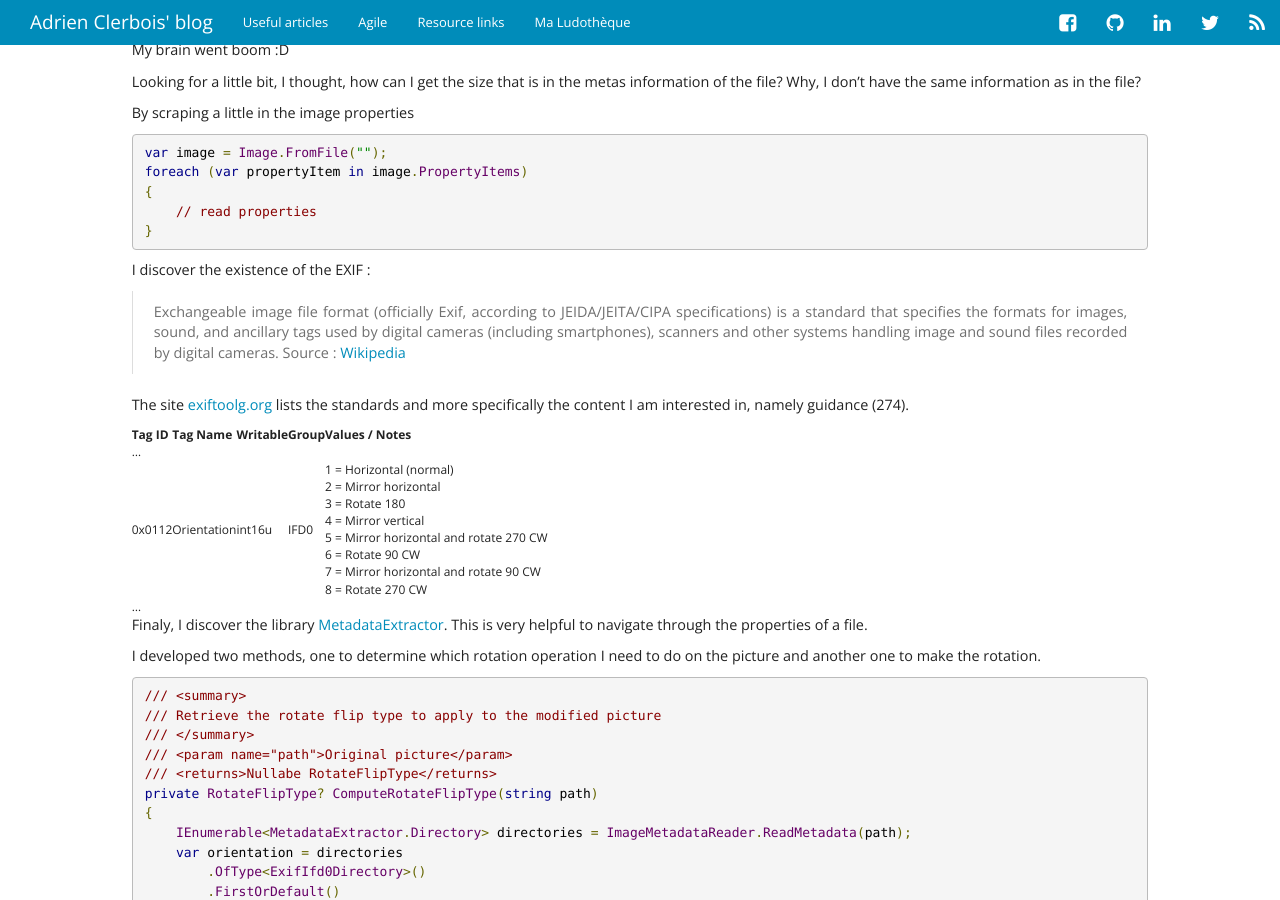
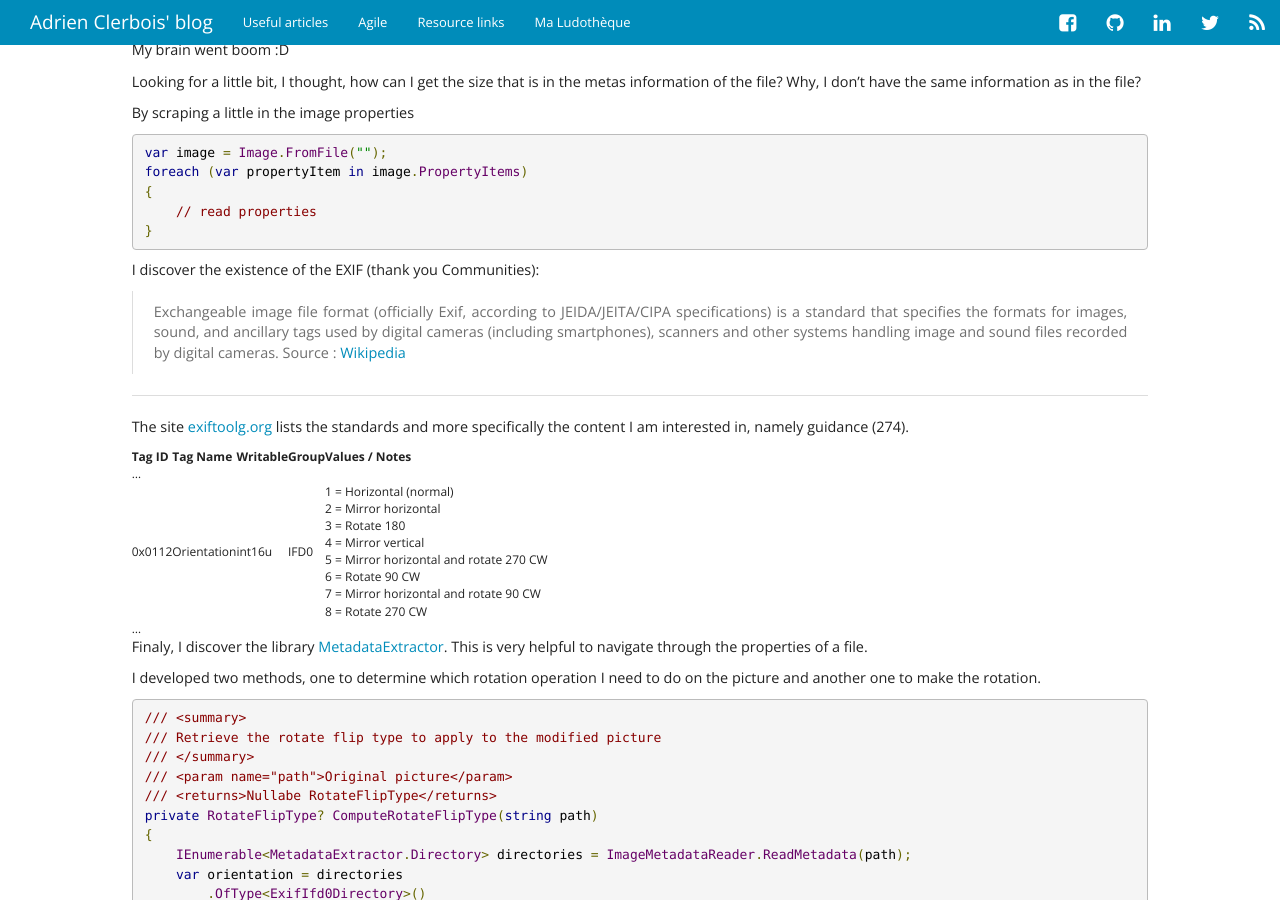
Before and after one commit to AClerbois/aclerbois.github.io, a Jekyll site: the page built from _posts/2020-10-06-Photo rotation.md, in a window 1280 px wide and 900 px high, scrolled down 886 px. Built offline with Jekyll 4.4.1, drawn with Linux system fonts in a browser that asks for light colours; nearby versions of some CDN libraries; comment, search, counter and statistics services are not loaded.

Commit message:
Update blogpost

````diff
--- a/_posts/2020-10-06-Photo rotation.md
+++ b/_posts/2020-10-06-Photo rotation.md
@@ -58,10 +58,12 @@ foreach (var propertyItem in image.PropertyItems)
 }
 ```
 
-I discover the existence of the EXIF :
+I discover the existence of the EXIF (thank you Communities):
 
 > Exchangeable image file format (officially Exif, according to JEIDA/JEITA/CIPA specifications) is a standard that specifies the formats for images, sound, and ancillary tags used by digital cameras (including smartphones), scanners and other systems handling image and sound files recorded by digital cameras.
 Source : [Wikipedia](https://en.wikipedia.org/wiki/Exif)
+
+---
 
 The site [exiftoolg.org](https://exiftool.org/TagNames/EXIF.html) lists the standards and more specifically the content I am interested in, namely guidance (274).
 
````
